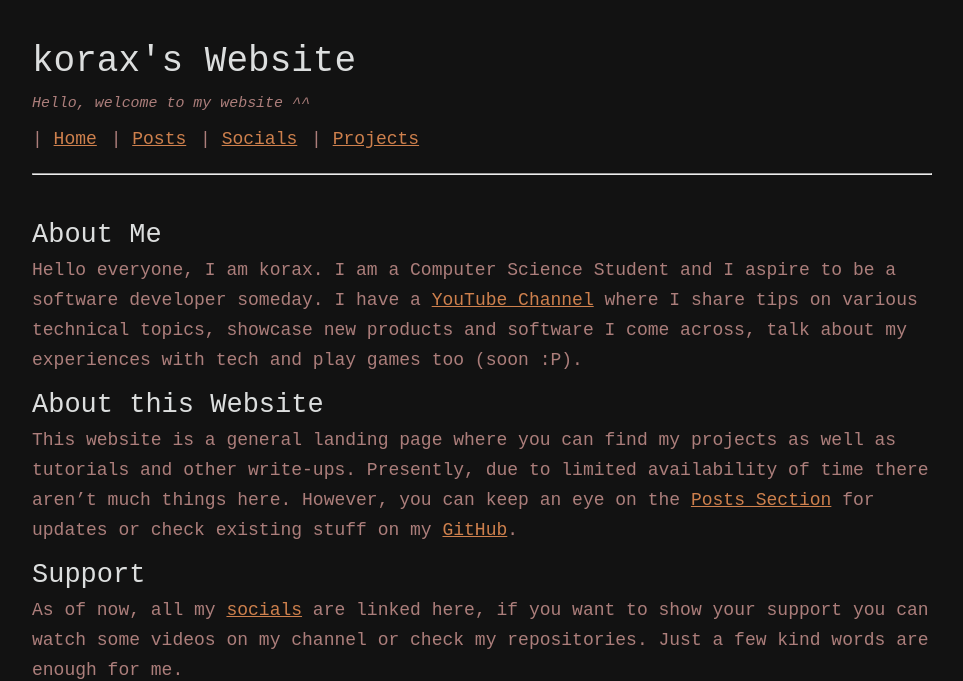
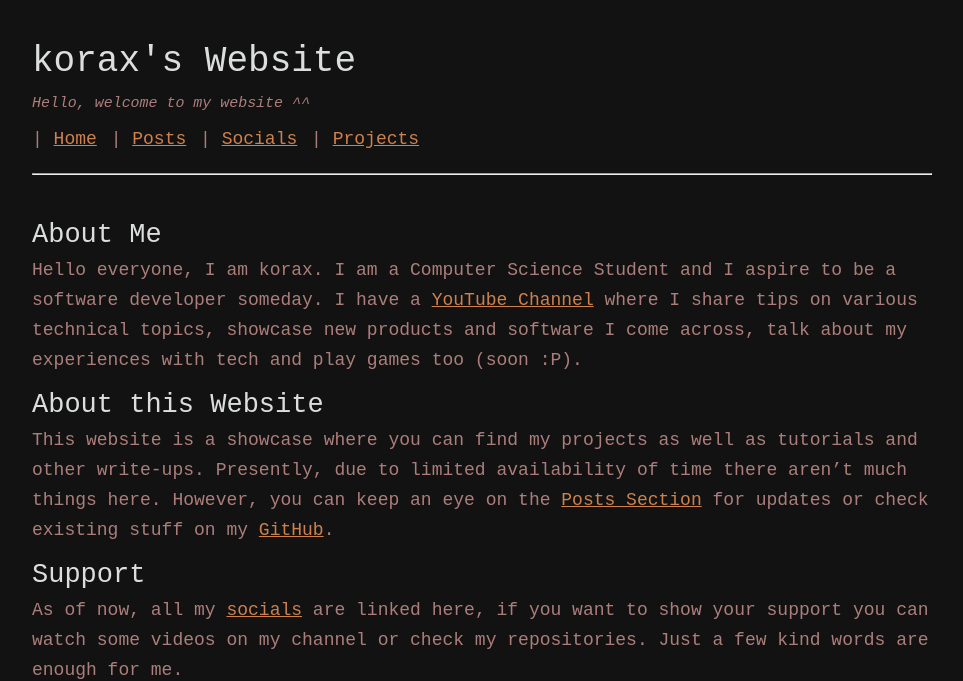
Before and after one commit to koraxial/koraxial.github.io, a Jekyll site: the page built from index.md, in a window 1280 px wide, cut to the strip 0-681 px from the top of the page. Shown: the whole strip, without its empty margins (158-1121 px from the left). Built offline with Jekyll 4.4.1, drawn with Linux system fonts in a browser that asks for light colours.

Commit message:
Update index.md

```diff
--- a/index.md
+++ b/index.md
@@ -8,7 +8,7 @@ Hello everyone, I am korax. I am a Computer Science Student and I aspire to be a
 I have a <a href="https://www.youtube.com/@_korax_">YouTube Channel</a> where I share tips on various technical topics, showcase new products and software I come across, talk about my experiences with tech and play games too (soon :P).
 
 ## About this Website
-This website is a general landing page where you can find my projects as well as tutorials and other write-ups. Presently, due to limited availability of time there aren't much things here.
+This website is a showcase where you can find my projects as well as tutorials and other write-ups. Presently, due to limited availability of time there aren't much things here.
 However, you can keep an eye on the <a href="/posts">Posts Section</a> for updates or check existing stuff on my <a href="https://github.com/koraxial">GitHub</a>.
 
 ## Support
```
